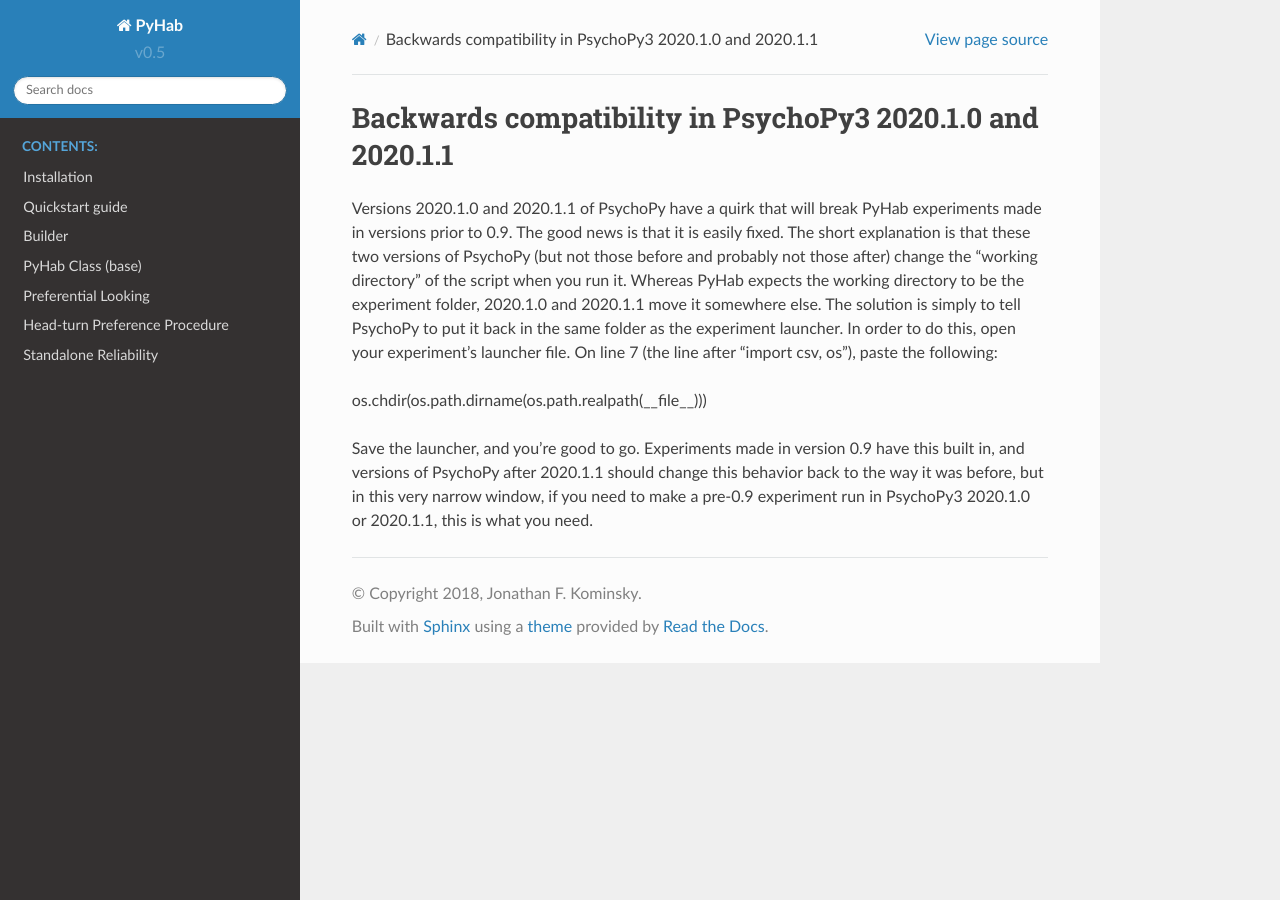
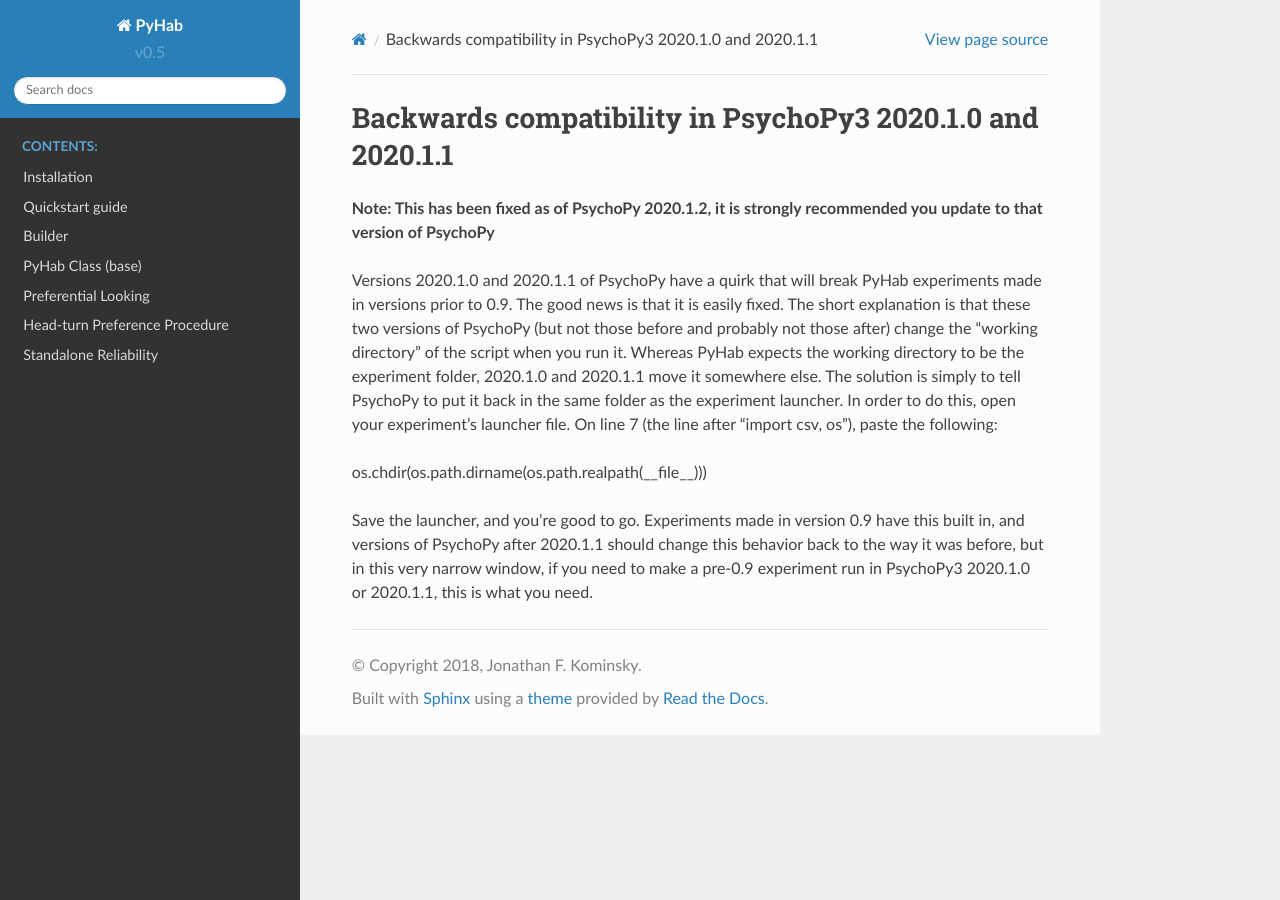
Before and after one commit to jfkominsky/PyHab, a Sphinx documentation site: the page built from docs/PsychoPy2020BackCompat.rst, in a window 1280 px wide. Built offline with Sphinx 7.4.7 and the Read the Docs theme 2.0.0, drawn with Linux system fonts in a browser that asks for light colours.

Commit message:
Updated documentation
Reflecting the fix in PsychoPy 2020.1.2

```diff
--- a/docs/PsychoPy2020BackCompat.rst
+++ b/docs/PsychoPy2020BackCompat.rst
@@ -1,6 +1,8 @@
 ==============
 Backwards compatibility in PsychoPy3 2020.1.0 and 2020.1.1
 ==============
+
+**Note: This has been fixed as of PsychoPy 2020.1.2, it is strongly recommended you update to that version of PsychoPy**
 
 Versions 2020.1.0 and 2020.1.1 of PsychoPy have a quirk that will break PyHab experiments made in versions prior to 0.9. The good news is that it is easily fixed. The short explanation is that these two versions of PsychoPy (but not those before and probably not those after) change the “working directory” of the script when you run it. Whereas PyHab expects the working directory to be the experiment folder, 2020.1.0 and 2020.1.1 move it somewhere else. The solution is simply to tell PsychoPy to put it back in the same folder as the experiment launcher.
 In order to do this, open your experiment’s launcher file. On line 7 (the line after "import csv, os"), paste the following:
```
Also changed, not shown: README.md (+1 -1 lines).
